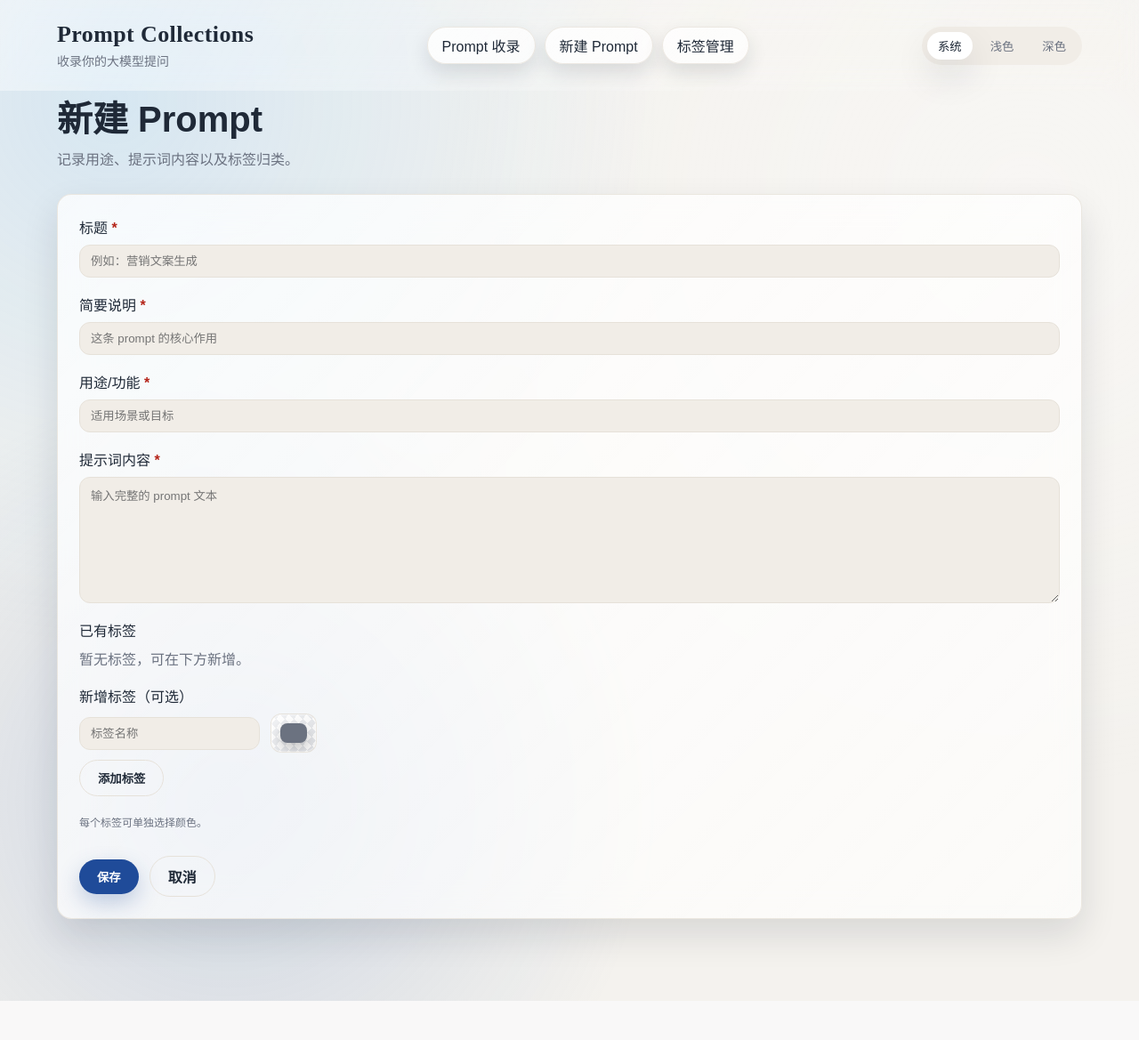
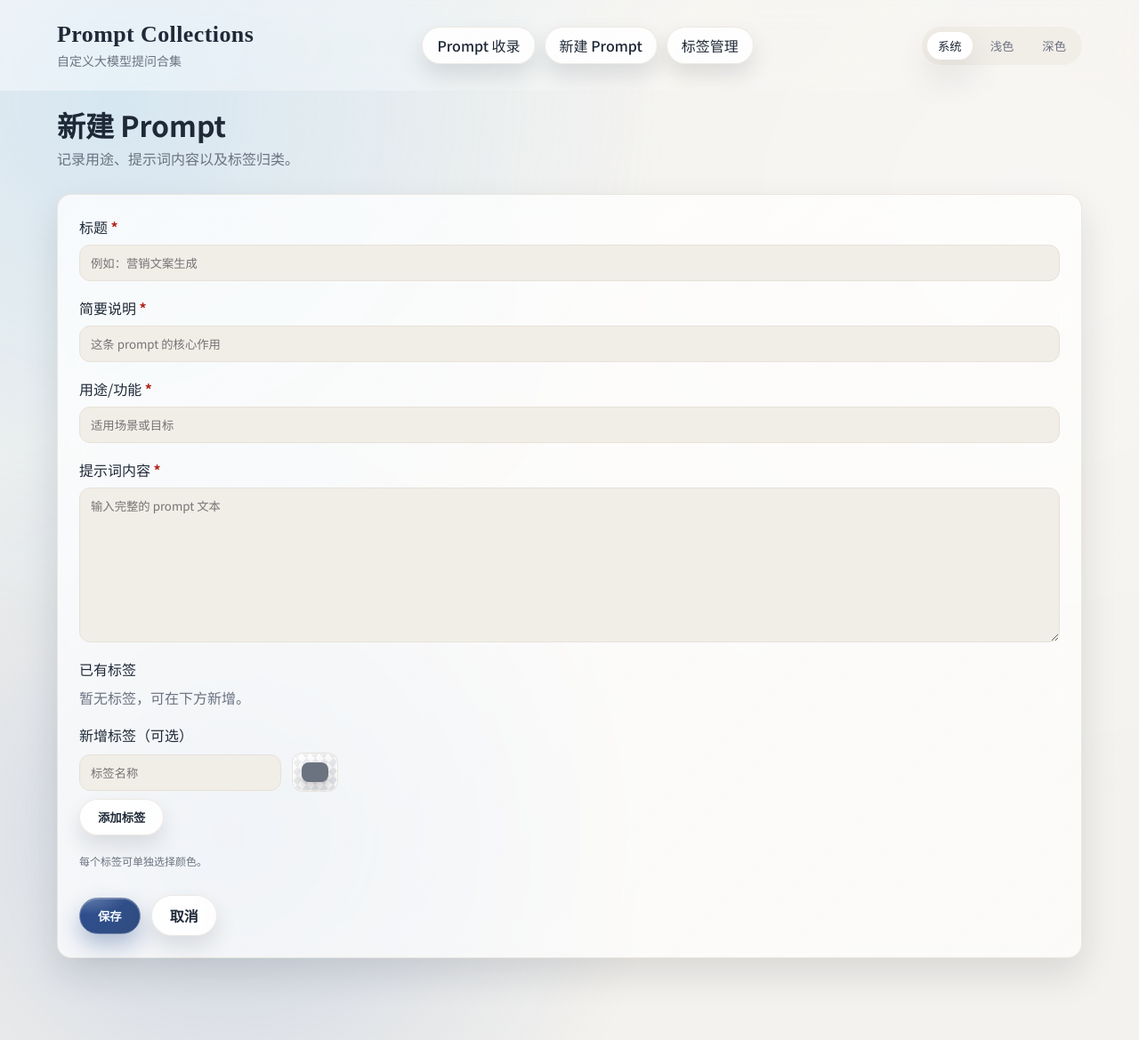
Before and after one commit to xlx2/Prompt-Collections, a FastAPI app: page /prompts/new in a window 1280 px wide. Shown: the whole page at 89% size. Before the commit the page ends 1125 px from the top, so only its background shows below. Run offline with FastAPI, Linux system fonts and the light colour scheme.

Commit message:
slight color changes

```diff
--- a/app/static/styles.css
+++ b/app/static/styles.css
@@ -1,7 +1,7 @@
 :root {
   color-scheme: light dark;
-  --font-sans: "IBM Plex Sans", "Noto Sans SC", "PingFang SC", "Microsoft YaHei", sans-serif;
-  --font-display: "Playfair Display", "Noto Serif SC", "Songti SC", serif;
+  --font-sans: "Noto Sans SC", "PingFang SC", "Microsoft YaHei", sans-serif;
+  --font-display: "Noto Serif SC", "Songti SC", serif;
   --bg: #f4f2ee;
   --surface: #ffffff;
   --surface-strong: #f1ede7;
@@ -11,6 +11,9 @@
   --muted: #6b7280;
   --primary: #1f4b99;
   --primary-contrast: #ffffff;
+  --primary-btn-start: #1b3f86;
+  --primary-btn-end: #15356f;
+  --primary-btn-text: #f5f9ff;
   --danger: #b42318;
   --border: #e6e1d9;
   --shadow: 0 18px 40px rgba(15, 23, 42, 0.12);
@@ -27,6 +30,9 @@ html[data-theme="dark"] {
   --muted: #9ca3af;
   --primary: #66b2ff;
   --primary-contrast: #0b0f14;
+  --primary-btn-start: #3f8fdf;
+  --primary-btn-end: #2d6fb8;
+  --primary-btn-text: #ecf5ff;
   --danger: #f97066;
   --border: #2b303b;
   --shadow: 0 18px 40px rgba(0, 0, 0, 0.45);
@@ -51,6 +57,9 @@ html[data-theme="dark"] {
     --muted: #9ca3af;
     --primary: #66b2ff;
     --primary-contrast: #0b0f14;
+    --primary-btn-start: #3f8fdf;
+    --primary-btn-end: #2d6fb8;
+    --primary-btn-text: #ecf5ff;
     --danger: #f97066;
     --border: #2b303b;
     --shadow: 0 18px 40px rgba(0, 0, 0, 0.45);
@@ -114,12 +123,16 @@ a {
 .nav-pill {
   padding: 8px 16px;
   border-radius: 999px;
-  border: 1px solid color-mix(in srgb, var(--border) 75%, transparent);
-  background: linear-gradient(135deg, var(--glass-strong), var(--glass));
-  box-shadow: 0 10px 22px rgba(15, 23, 42, 0.12);
+  border: 1px solid color-mix(in srgb, var(--border) 72%, transparent);
+  background:
+    linear-gradient(145deg, color-mix(in srgb, var(--surface) 55%, transparent), color-mix(in srgb, var(--glass) 85%, transparent)),
+    linear-gradient(135deg, var(--glass-strong), var(--glass));
+  box-shadow:
+    0 12px 24px rgba(15, 23, 42, 0.12),
+    inset 0 1px 0 rgba(255, 255, 255, 0.35);
   transition: transform 140ms ease, box-shadow 180ms ease, border-color 180ms ease;
   position: relative;
-  backdrop-filter: blur(14px) saturate(140%);
+  backdrop-filter: blur(18px) saturate(130%);
   overflow: hidden;
 }
 
@@ -127,16 +140,6 @@ a {
   transform: translateY(-1px);
   border-color: color-mix(in srgb, var(--border) 85%, transparent);
   box-shadow: 0 14px 26px rgba(15, 23, 42, 0.18);
-}
-
-.nav-pill::after {
-  content: "";
-  position: absolute;
-  inset: 0;
-  background: radial-gradient(circle at var(--mx, 30%) var(--my, 50%), rgba(210, 218, 230, 0.5), transparent 60%);
-  opacity: 0;
-  transition: opacity 180ms ease;
-  pointer-events: none;
 }
 
 .theme-toggle {
@@ -163,7 +166,7 @@ a {
 }
 
 .container {
-  padding: 0 clamp(20px, 5vw, 72px) 64px;
+  padding: 18px clamp(20px, 5vw, 72px) 64px;
 }
 
 .page-head {
@@ -175,7 +178,8 @@ a {
 }
 
 .page-head h1 {
-  font-size: clamp(28px, 4vw, 40px);
+  font-size: clamp(22px, 3vw, 32px);
+  line-height: 1.25;
   margin: 0 0 6px;
 }
 
@@ -187,7 +191,7 @@ a {
 .primary,
 .ghost,
 .danger {
-  border: none;
+  border: 1px solid color-mix(in srgb, var(--border) 72%, transparent);
   border-radius: 999px;
   padding: 10px 20px;
   font-weight: 600;
@@ -196,24 +200,45 @@ a {
   align-items: center;
   gap: 6px;
   position: relative;
+  overflow: hidden;
+  backdrop-filter: blur(18px) saturate(130%);
+  background:
+    linear-gradient(145deg, color-mix(in srgb, var(--surface) 55%, transparent), color-mix(in srgb, var(--glass) 85%, transparent)),
+    linear-gradient(135deg, var(--glass-strong), var(--glass));
+  box-shadow:
+    0 12px 24px rgba(15, 23, 42, 0.12),
+    inset 0 1px 0 rgba(255, 255, 255, 0.35);
   transition: transform 120ms ease, box-shadow 180ms ease, border-color 180ms ease;
 }
 
+.primary::before,
+.ghost::before,
+.danger::before {
+  content: "";
+  position: absolute;
+  inset: 0;
+  pointer-events: none;
+  background: radial-gradient(120% 80% at 10% 0%, rgba(255, 255, 255, 0.24), transparent 58%);
+}
+
 .primary {
-  background: var(--primary);
-  color: var(--primary-contrast);
-  box-shadow: 0 10px 24px rgba(31, 75, 153, 0.25);
+  background:
+    linear-gradient(135deg, color-mix(in srgb, var(--primary-btn-start) 92%, transparent), color-mix(in srgb, var(--primary-btn-end) 88%, transparent)),
+    linear-gradient(145deg, color-mix(in srgb, var(--surface) 55%, transparent), color-mix(in srgb, var(--glass) 85%, transparent)),
+    linear-gradient(135deg, var(--glass-strong), var(--glass));
+  color: var(--primary-btn-text);
+  border-color: color-mix(in srgb, var(--primary-btn-start) 58%, var(--border));
+  box-shadow:
+    0 12px 26px rgba(20, 60, 130, 0.32),
+    inset 0 1px 0 rgba(255, 255, 255, 0.28);
 }
 
 .ghost {
-  background: transparent;
   color: var(--text);
-  border: 1px solid var(--border);
 }
 
 .danger {
-  background: transparent;
-  border: 1px solid var(--danger);
+  border-color: color-mix(in srgb, var(--danger) 45%, var(--border));
   color: var(--danger);
 }
 
--- a/app/templates/base.html
+++ b/app/templates/base.html
@@ -4,13 +4,16 @@
   <meta charset="utf-8" />
   <meta name="viewport" content="width=device-width, initial-scale=1" />
   <title>{{ title if title else "Prompt Collection" }}</title>
+  <link rel="preconnect" href="https://fonts.googleapis.com" />
+  <link rel="preconnect" href="https://fonts.gstatic.com" crossorigin />
+  <link href="https://fonts.googleapis.com/css2?family=Noto+Sans+SC:wght@400;500;600;700&family=Noto+Serif+SC:wght@500;600&display=swap" rel="stylesheet" />
   <link rel="stylesheet" href="/static/styles.css" />
 </head>
 <body>
   <header class="topbar">
     <div class="brand">
       <a href="/">Prompt Collections</a>
-      <span class="brand-sub">收录你的大模型提问</span>
+      <span class="brand-sub">自定义大模型提问合集</span>
     </div>
     <nav class="nav">
       <a class="nav-pill" href="/">Prompt 收录</a>
```
